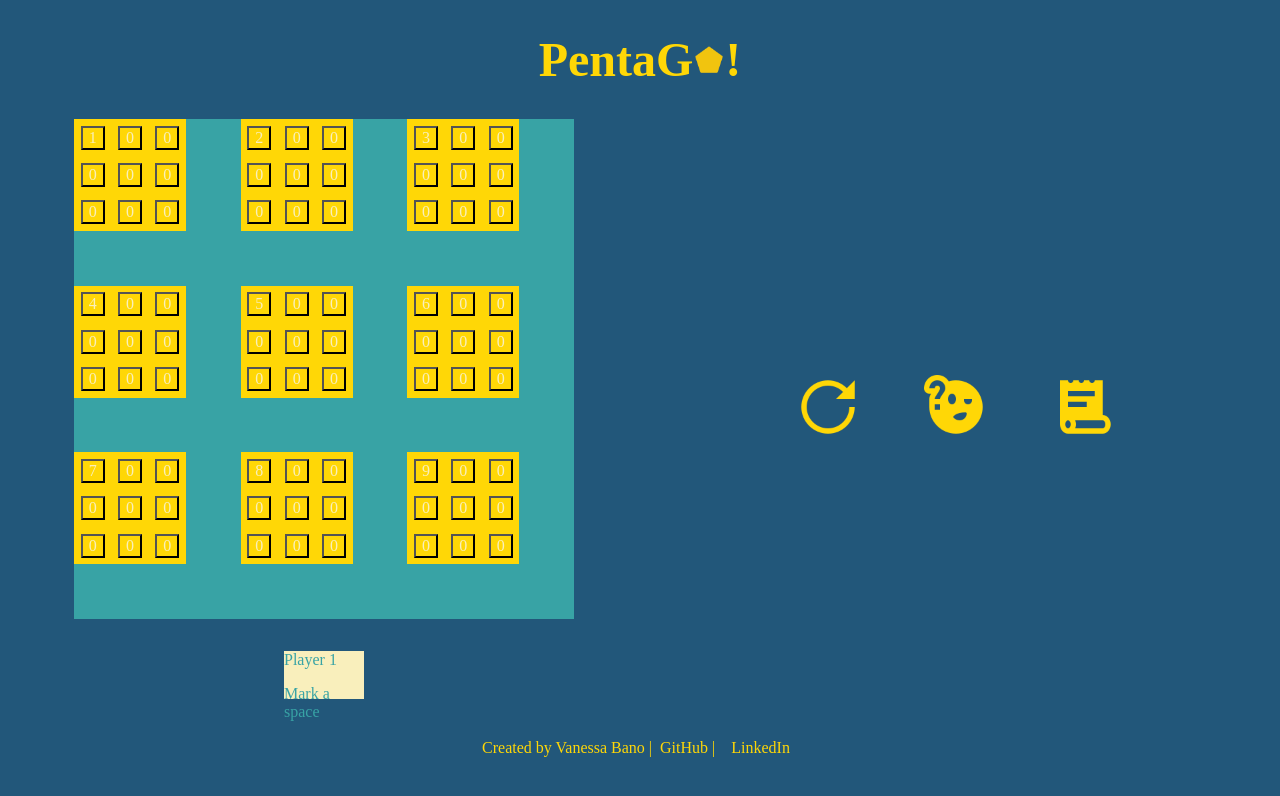
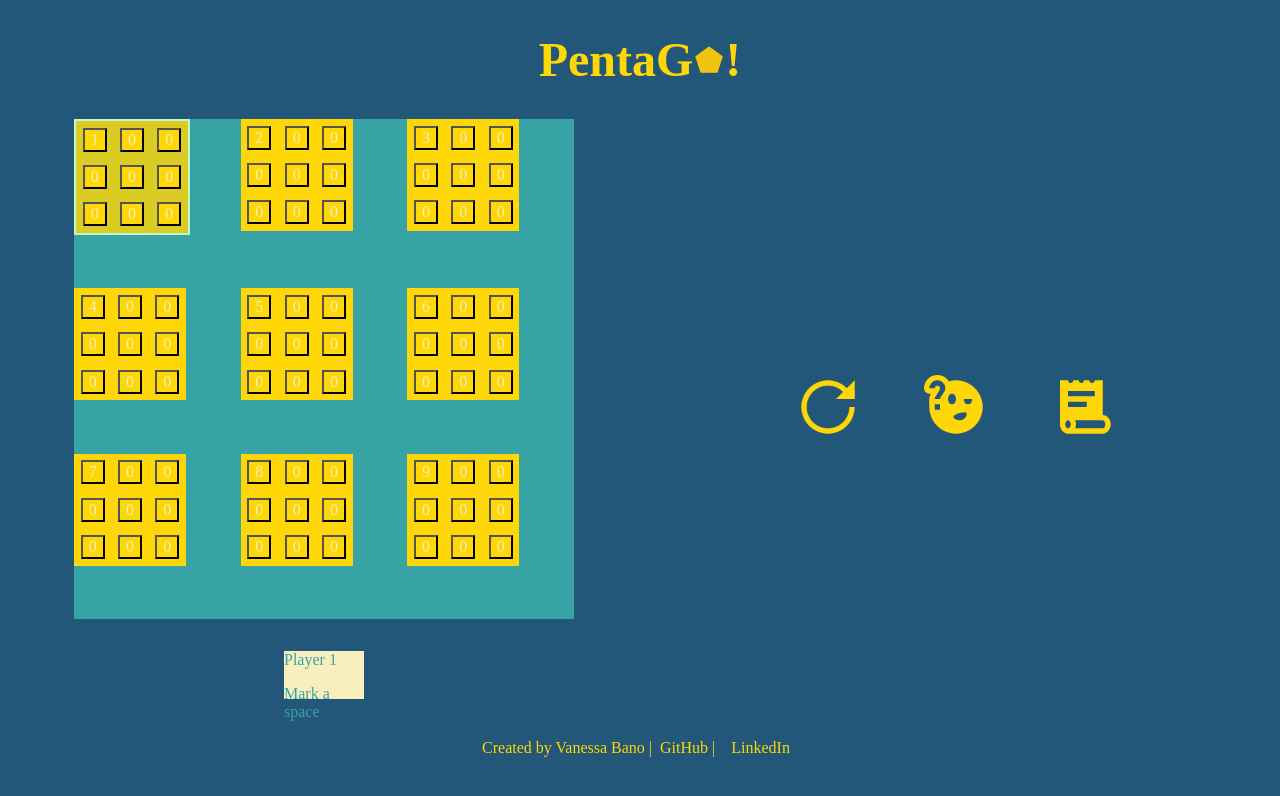
Before and after one commit to vtbano/Pentago, a React (Create React App) app: page / in a window 1280 px wide. Both pictures are taken after a click on the button "2 Players". Shown: the top 796 px of the page. Built offline with nearby package versions, Linux system fonts and the light colour scheme; a web font is replaced by a local one.

Commit message:
add useState winPlayer,setWinPlayer,gameResult, setGameResult

```diff
--- a/src/App.js
+++ b/src/App.js
@@ -5,18 +5,22 @@ import Gameboard from "./GameBoard.js";
 import OptionButtons from "./OptionButtons.js";
 import StartGame from "./StartGame.js";
 import WinGame from "./WinGame.js";
+import gameResultType from "./gameResultType.js";
 
 const App = () => {
   const [display, setDisplay] = useState(false);
   const [players, setPlayers] = useState([]);
   const [topContainer, setTopContainer] = useState("startGame");
+  const [winPlayer, setWinPlayer] = useState(null);
   // const [currentPlayer, setCurrentPlayer] = useState(players[0]); //curent player, then when another turn is done when you will change to next player /loop back to the beginning
 
-  const topContainerDisplay = (topContainer, currentPlayer) => {
+  const [gameResult, setGameResult] = useState(gameResultType.InitialGame);
+
+  const topContainerDisplay = (topContainer) => {
     if (topContainer === "startGame") {
       return <StartGame />;
     } else if (topContainer === "winGame") {
-      return <WinGame currentPlayer={currentPlayer} />;
+      return <WinGame />;
     }
   };
 
@@ -47,7 +51,8 @@ const App = () => {
               topContainer={topContainer}
               display={display}
               setDisplay={setDisplay}
-              WinGame={<WinGame />}
+              setGameResult={setGameResult}
+              setWinPlayer={setWinPlayer}
             />
           ) : (
             <LandingPageButtons
@@ -66,6 +71,13 @@ const App = () => {
             setTopContainer={setTopContainer}
             topContainerDisplay={topContainerDisplay}
             topContainer={topContainer}
+            resetGame={() => {
+              setGameResult(gameResultType.InitialGame);
+              setPlayers([]);
+              setDisplay(false);
+              setTopContainer("startGame");
+              topContainerDisplay(topContainer);
+            }}
           />
         </article>
       </section>
--- a/src/ArrowButtons.js
+++ b/src/ArrowButtons.js
@@ -1,4 +1,5 @@
 import React from "react";
+import gameResultType from "./gameResultType.js";
 
 const ArrowButtons = ({
   board,
@@ -12,6 +13,8 @@ const ArrowButtons = ({
   checkWinner,
   setDisplayContainerState,
   containerStateType,
+  setGameResult,
+  setWinPlayer,
 }) => {
   const nextPlayer = (currentPlayer, players) => {
     console.log("Next Player:", currentPlayer, players);
@@ -37,16 +40,19 @@ const ArrowButtons = ({
           const resultCheckWinner = checkWinner(newBoard, currentPlayer.marker);
           console.log(
             "result of checkWinner after left rotatation",
-            resultCheckWinner
+            resultCheckWinner // map out to checkWinnder for all players
           );
           if (resultCheckWinner === true) {
             setPlayState(playStateType.win);
             setDisplayContainerState(containerStateType.WinState);
+            setGameResult(gameResultType.Win);
+            setWinPlayer(currentPlayer); //this will change depending on who the winner is from resultCheckWinner mapping
             console.log(currentPlayer, "WINS");
             return currentPlayer;
           } else if (resultCheckWinner === 0) {
             setPlayState(playStateType.tie);
             setDisplayContainerState(containerStateType.TieState);
+            setGameResult(gameResultType.Tie);
             console.log(currentPlayer, "TIE");
           } else if (resultCheckWinner === false) {
             console.log("Change to Mark Space");
--- a/src/Block.js
+++ b/src/Block.js
@@ -11,6 +11,7 @@ const Block = ({
   markPosition,
   // setMarked,
   setBlockSelected,
+  blockSelected,
   currentPlayer,
   setCurrentPlayer,
   playState,
@@ -20,6 +21,8 @@ const Block = ({
   displayContainerState,
   setDisplayContainerState,
   containerStateType,
+  setGameResult,
+  setWinPlayer,
 }) => {
   const { flatten } = batteries;
   const boardSpaces = flatten(block);
@@ -31,7 +34,7 @@ const Block = ({
 
   return (
     <div
-      className={isActive ? "choose-block" : "block"}
+      className={blockSelected === index ? "choose-block" : "block"}
       onClick={(e) => {
         e.preventDefault();
 
@@ -63,6 +66,8 @@ const Block = ({
             displayContainerState={displayContainerState}
             setDisplayContainerState={setDisplayContainerState}
             containerStateType={containerStateType}
+            setGameResult={setGameResult}
+            setWinPlayer={setWinPlayer}
           />
         );
       })}
--- a/src/GameBoard.js
+++ b/src/GameBoard.js
@@ -47,6 +47,8 @@ const Gameboard = ({
   topContainerDisplay,
   topContainer,
   setDisplay,
+  setGameResult,
+  setWinPlayer,
 }) => {
   const [board, setBoard] = useState(boardArray);
   const { flatten } = batteries;
@@ -217,6 +219,8 @@ const Gameboard = ({
           checkWinner={checkWinner}
           setDisplayContainerState={setDisplayContainerState}
           containerStateType={containerStateType}
+          setGameResult={setGameResult}
+          setWinPlayer={setWinPlayer}
         />
       );
     } else if (displayContainerState === "WinState") {
@@ -257,6 +261,7 @@ const Gameboard = ({
               setBoard={setBoard}
               markPosition={markPosition}
               setBlockSelected={setBlockSelected}
+              blockSelected={blockSelected}
               currentPlayer={currentPlayer}
               setCurrentPlayer={setCurrentPlayer}
               playState={playState}
@@ -266,6 +271,8 @@ const Gameboard = ({
               displayContainerState={displayContainerState}
               setDisplayContainerState={setDisplayContainerState}
               containerStateType={containerStateType}
+              setGameResult={setGameResult}
+              setWinPlayer={setWinPlayer}
             />
           ); //this index is the one that was made when I mapped it out
         })}
--- a/src/OptionButtons.js
+++ b/src/OptionButtons.js
@@ -1,12 +1,6 @@
 import React from "react";
 
-const OptionButtons = ({
-  setDisplay,
-  setPlayers,
-  setTopContainer,
-  topContainerDisplay,
-  topContainer,
-}) => {
+const OptionButtons = ({ resetGame }) => {
   return (
     <section className="footer-buttons">
       <img
@@ -14,10 +8,7 @@ const OptionButtons = ({
         alt="restart button"
         className="restart-button"
         onClick={() => {
-          setDisplay(false);
-          setTopContainer("startGame");
-          topContainerDisplay(topContainer);
-          setPlayers([]);
+          resetGame();
         }}
       />
       <img
--- a/src/Space.js
+++ b/src/Space.js
@@ -1,4 +1,5 @@
 import React from "react";
+import gameResultType from "./gameResultType.js";
 
 const Space = ({
   spaceSet,
@@ -14,6 +15,8 @@ const Space = ({
   checkWinner,
   setDisplayContainerState,
   containerStateType,
+  setGameResult,
+  setWinPlayer,
 }) => {
   return (
     <div className="space">
@@ -46,11 +49,14 @@ const Space = ({
             if (resultCheckWinner === true) {
               setPlayState(playStateType.win);
               setDisplayContainerState(containerStateType.WinState);
+              setGameResult(gameResultType.Win);
+              setWinPlayer(currentPlayer); //this will change depending on who the winner is from resultCheckWinner
               console.log(currentPlayer, "WINS");
               return currentPlayer;
             } else if (resultCheckWinner === 0) {
               setPlayState(playStateType.tie);
               setDisplayContainerState(containerStateType.TieState);
+              setGameResult(gameResultType.Tie);
               console.log(currentPlayer, "TIE");
             } else if (resultCheckWinner === false) {
               setPlayState(playStateType.tileShift);
--- /dev/null
+++ b/src/gameResultType.js
@@ -0,0 +1,5 @@
+export default {
+  Tie: "Tie",
+  Win: "Win",
+  InitialGame: "InitialGame",
+};
```
